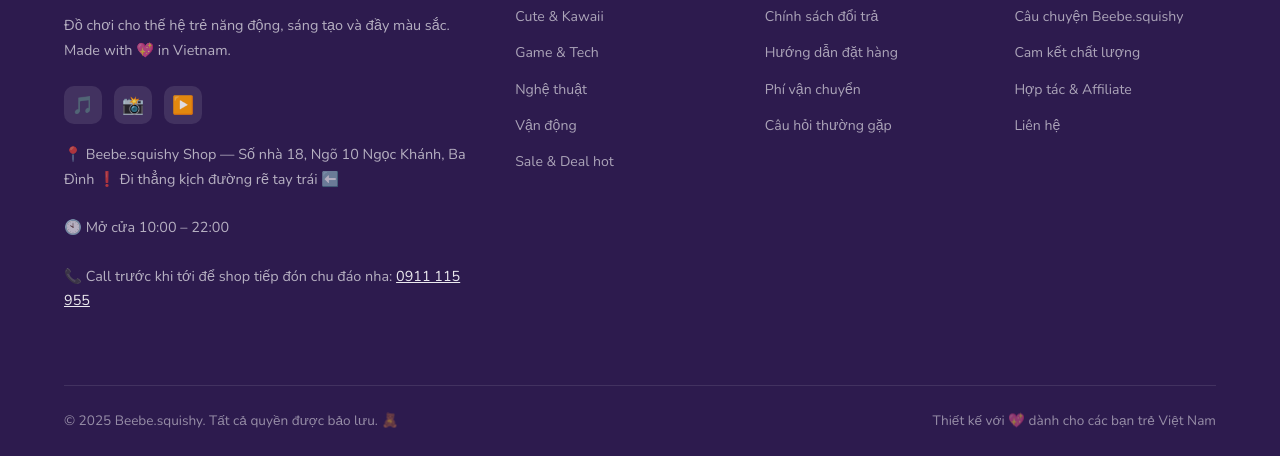
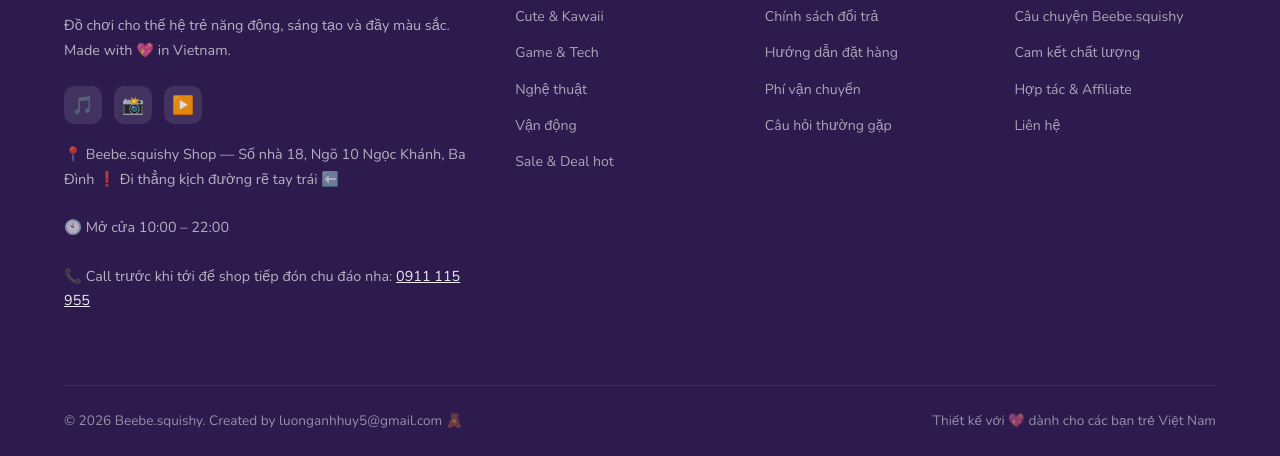
Before and after one commit to LuongAnhHuy/landing-page, a plain HTML site: page index.html in a window 1280 px wide. Shown: the part 6471-6927 px from the top of the page. Drawn offline with nearby package versions, Linux system fonts and the light colour scheme.

Commit message:
fix: update text

```diff
--- a/index.html
+++ b/index.html
@@ -1089,7 +1089,7 @@
         </div>
       </div>
       <div class="footer-bottom">
-        <p>© 2025 Beebe.squishy. Tất cả quyền được bảo lưu. 🧸</p>
+        <p>© 2026 Beebe.squishy. Created by luonganhhuy5@gmail.com 🧸</p>
         <p>Thiết kế với 💖 dành cho các bạn trẻ Việt Nam</p>
       </div>
     </div>
```
